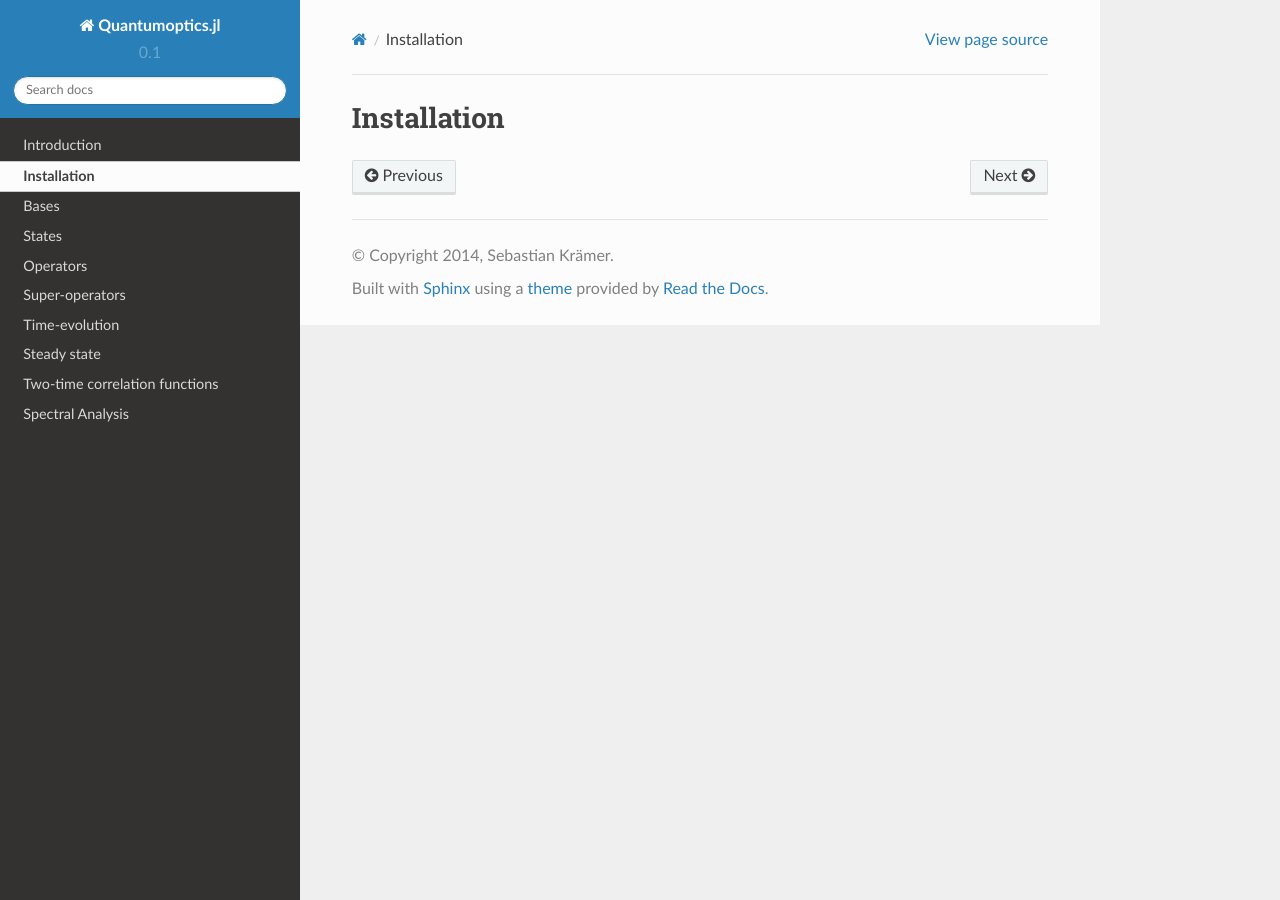
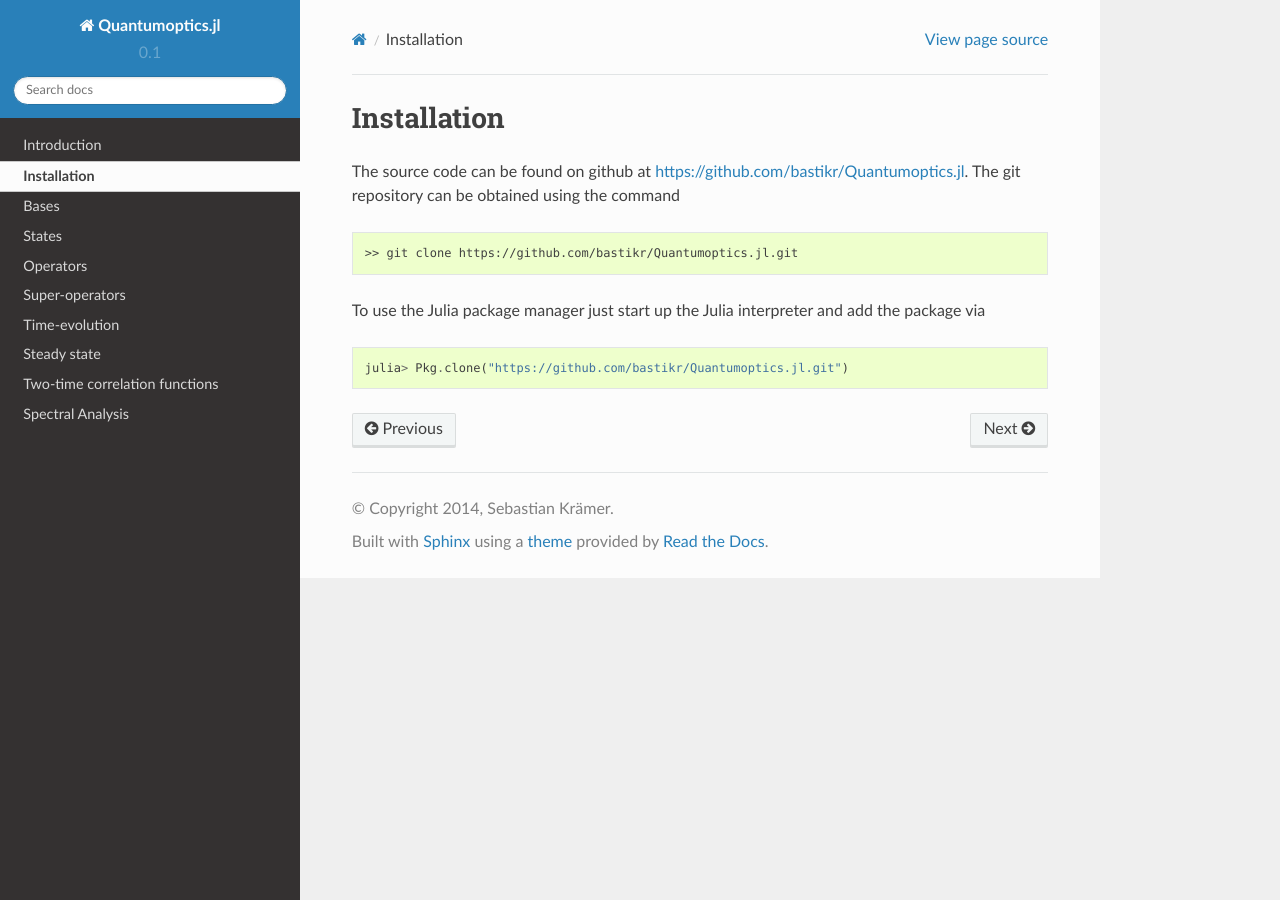
Before and after one commit to ymuv1/QuantumOptics.jl, a Sphinx documentation site: the page built from docs/source/installation.rst, in a window 1280 px wide. Built offline with Sphinx 7.4.7 and the Read the Docs theme 2.0.0, drawn with Linux system fonts in a browser that asks for light colours.

Commit message:
Write installation section in docs.

```diff
--- a/docs/source/installation.rst
+++ b/docs/source/installation.rst
@@ -1,2 +1,14 @@
 Installation
 ============
+
+The source code can be found on github at https://github.com/bastikr/Quantumoptics.jl. The git repository can be obtained using the command
+
+.. code-block:: bash
+
+    >> git clone https://github.com/bastikr/Quantumoptics.jl.git
+
+To use the Julia package manager just start up the Julia interpreter and add the package via
+
+.. code-block:: julia
+
+    julia> Pkg.clone("https://github.com/bastikr/Quantumoptics.jl.git")
```
